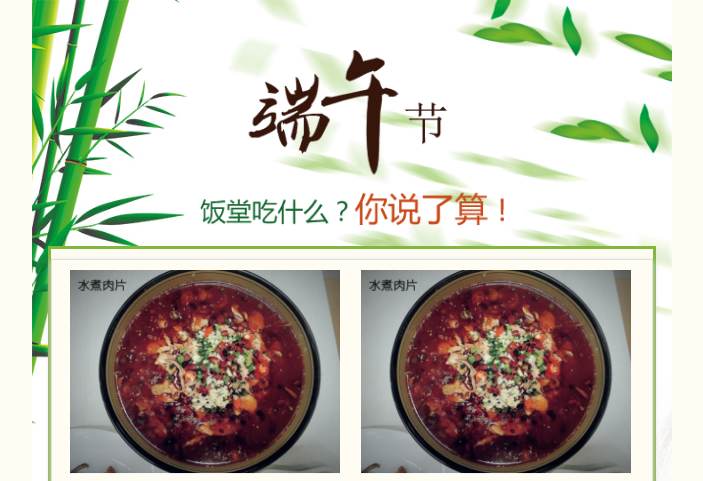
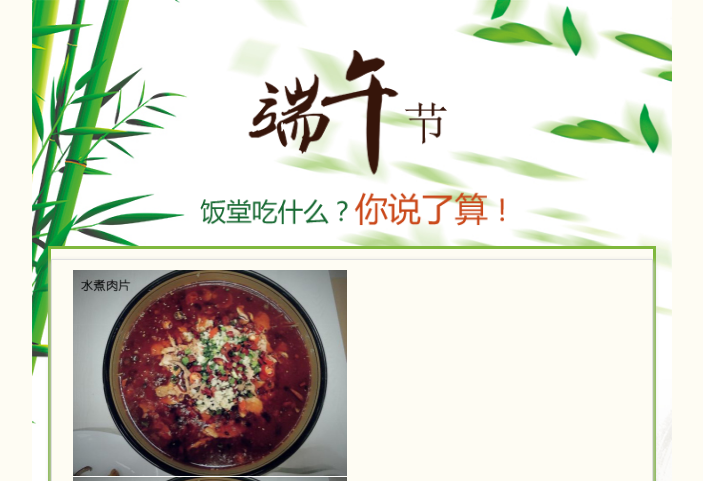
Before and after one commit to 294678380/----------, a plain HTML site: page index.html in a window 1280 px wide. Shown: the top 481 px of the page, without its empty margins (288-991 px from the left). Drawn offline with Linux system fonts and the light colour scheme.

Commit message:
将传统的布局改成css3多列布局
margin-left改为column-count

```diff
--- a/css/home.css
+++ b/css/home.css
@@ -7,8 +7,7 @@ body, div,ul, li, pre, code, form, p,i{margin: 0;padding: 0;}
 		.wrapper{ position: relative; width: 95%; padding: 3em 2.5%; padding-bottom: 10em; margin: 0 auto; background: #fefcf3 url(../images/mainxbg.jpg) no-repeat; background-size: 100%;}
 		.main{ border: 3px solid #7fb83d;background-color: #fefcf3; padding-bottom: 0.2em; position: relative; z-index: 2;}
 		.tplist{ border: 1px solid #dfdfdf; margin-top: 1em; box-shadow: 0px 3px 5px 1px #cccccc; background-color: #fefcf3;}
-		.tplisttitle{ width: 100%; margin: 1em 0;}
-		.tplisttitle img{ width: 45%; margin-left: 3%;}
+		.tplisttitle{ width: 93%; margin: 1em auto; column-count: 2;-moz-column-count: 2;-webkit-column-count: 2;-ms-column-count: 2;-o-column-count: 2;}
 		.tp-top{ text-align: center; width: 50%; margin: 2em auto;}
 		.tp-top img{ width: 100%;}
 		.tplistbtn{ width: 95%; margin: 1em auto; overflow: hidden;}
```
